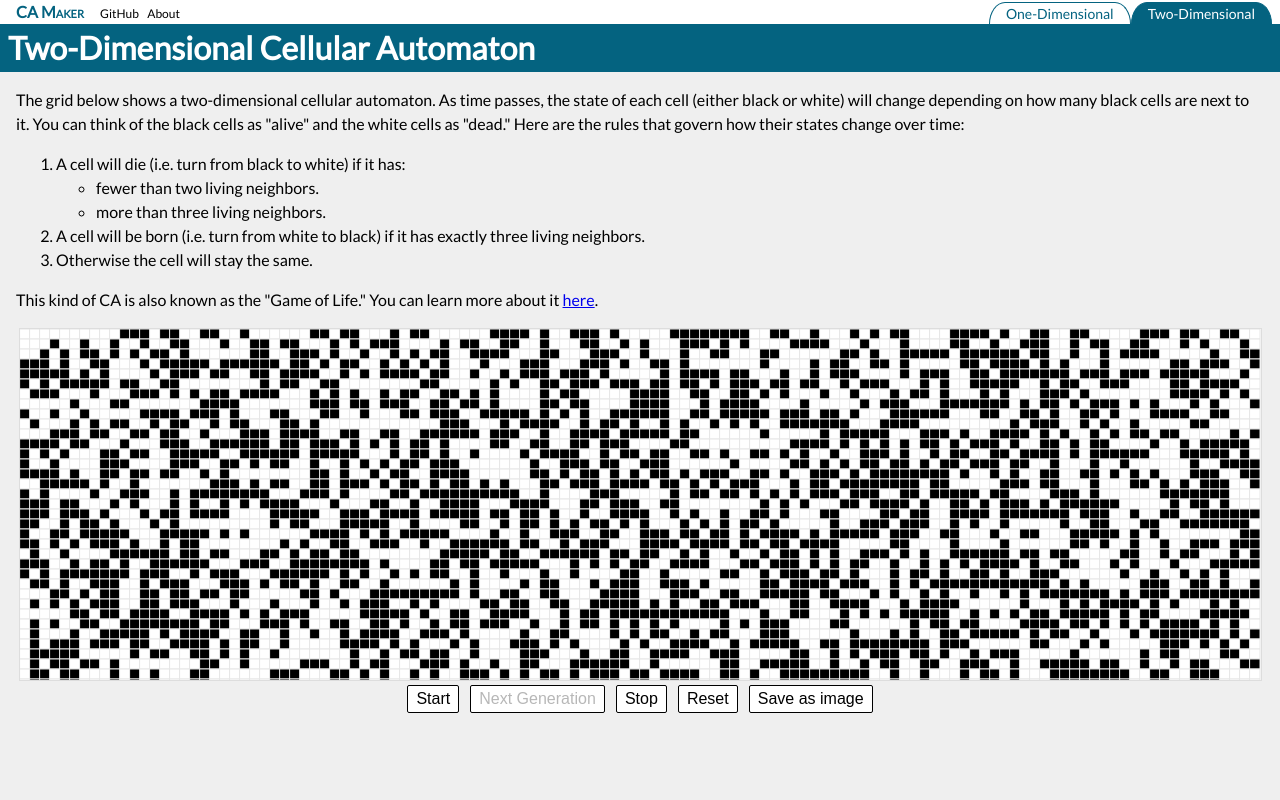
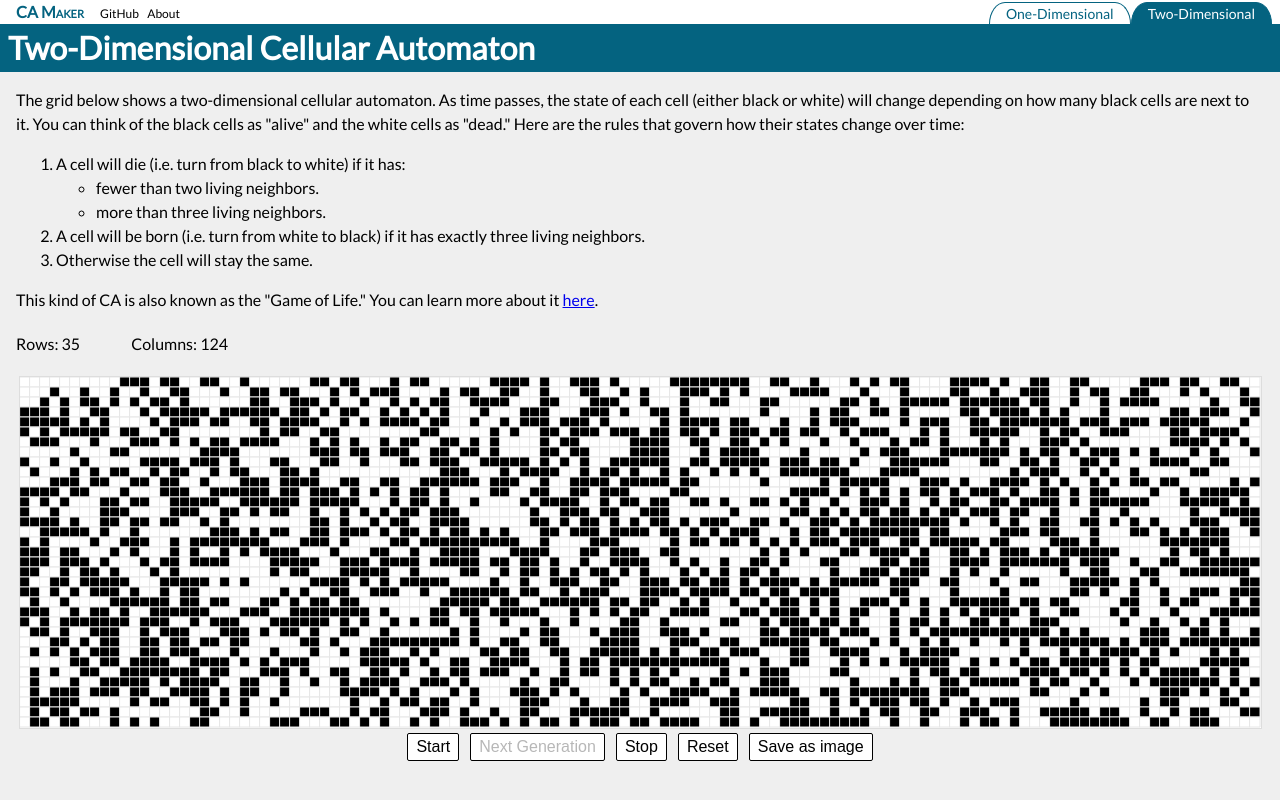
Before and after one commit to bmizepatterson/ca-maker, a Jekyll site: the page built from 2d.html, in a window 1280 px wide. Shown: the top 800 px of the page. Built offline with Jekyll 4.4.1, drawn with Linux system fonts in a browser that asks for light colours; nearby versions of some CDN libraries.

Commit message:
Fix issue where one too many rows were being created in initCell().

```diff
--- a/2d.html
+++ b/2d.html
@@ -18,6 +18,10 @@
         <li>Otherwise the cell will stay the same.</li>
     </ol>
 <p>This kind of CA is also known as the "Game of Life." You can learn more about it <a href="https://en.wikipedia.org/wiki/Conway's_Game_of_Life" target="_blank">here</a>.</p>
+<ul class="settings-group">
+    <li>Rows: <span id="rowCount"></span></li>
+    <li>Columns: <span id="colCount"></span></li>
+</ul>
 <div id="canvasContainer"></div>
 <div class="center">
     <button id="start">Start</button>
--- a/assets/js/ca2d.js
+++ b/assets/js/ca2d.js
@@ -27,16 +27,17 @@
 
 function initCells() {
     board = [];
+    // Width and height are guarranteed to be evenly divisible by cellSize
+    let rows    = Math.floor(height / cellSize);
     let columns = Math.floor(width / cellSize);
-    let rows    = Math.floor(height / cellSize);
-    // document.getElementById('population').innerHTML = columns * rows;
+    document.getElementById('rowCount').innerHTML = rows;
+    document.getElementById('colCount').innerHTML = columns;
 
     for (let r = 0; r < rows; r++) {
         board[r] = [];
         for (let c = 0; c < columns; c++) {
             board[r].push(Math.floor(Math.random() * 2));
         }
-        board.push(board[r]);
     }
 }
 
```
